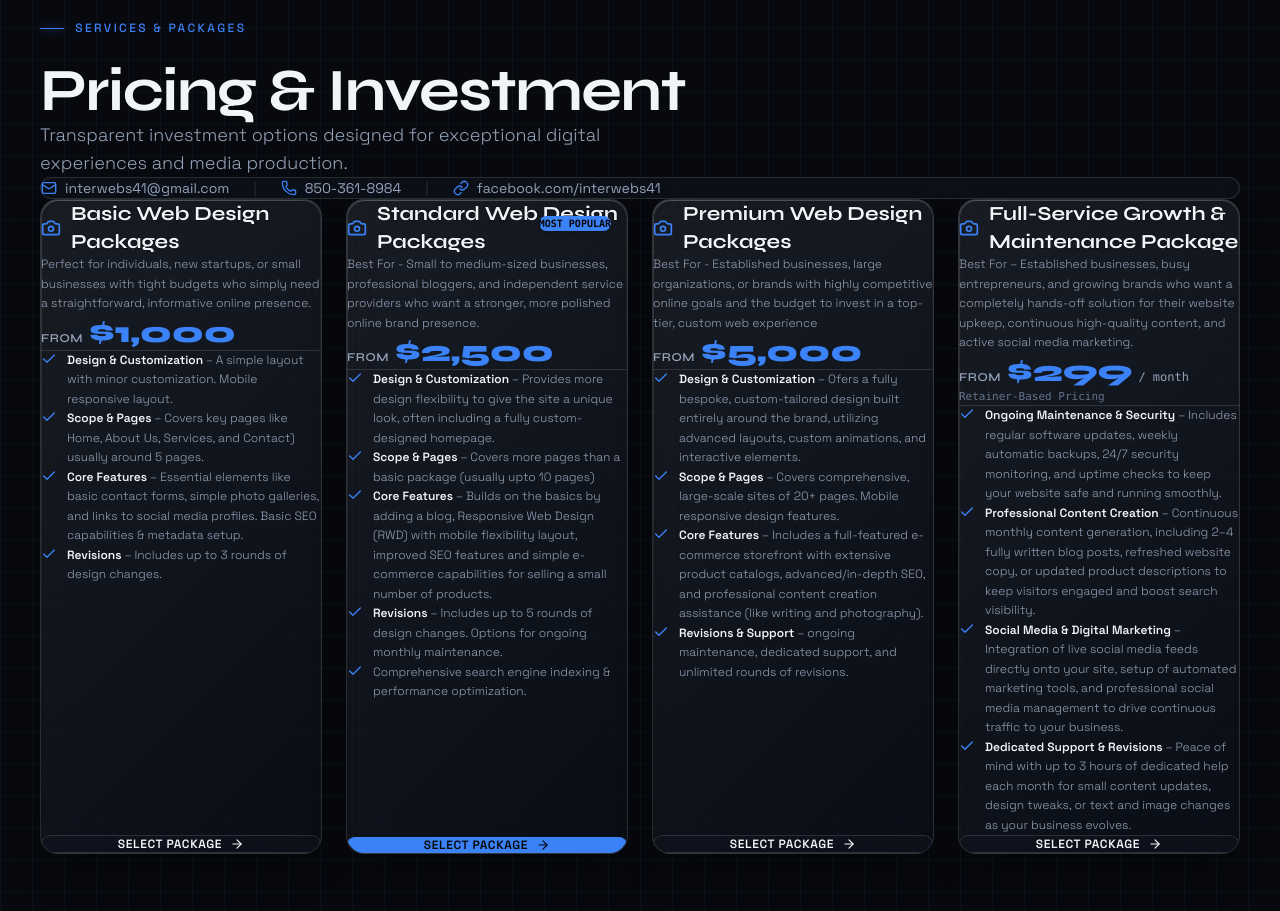
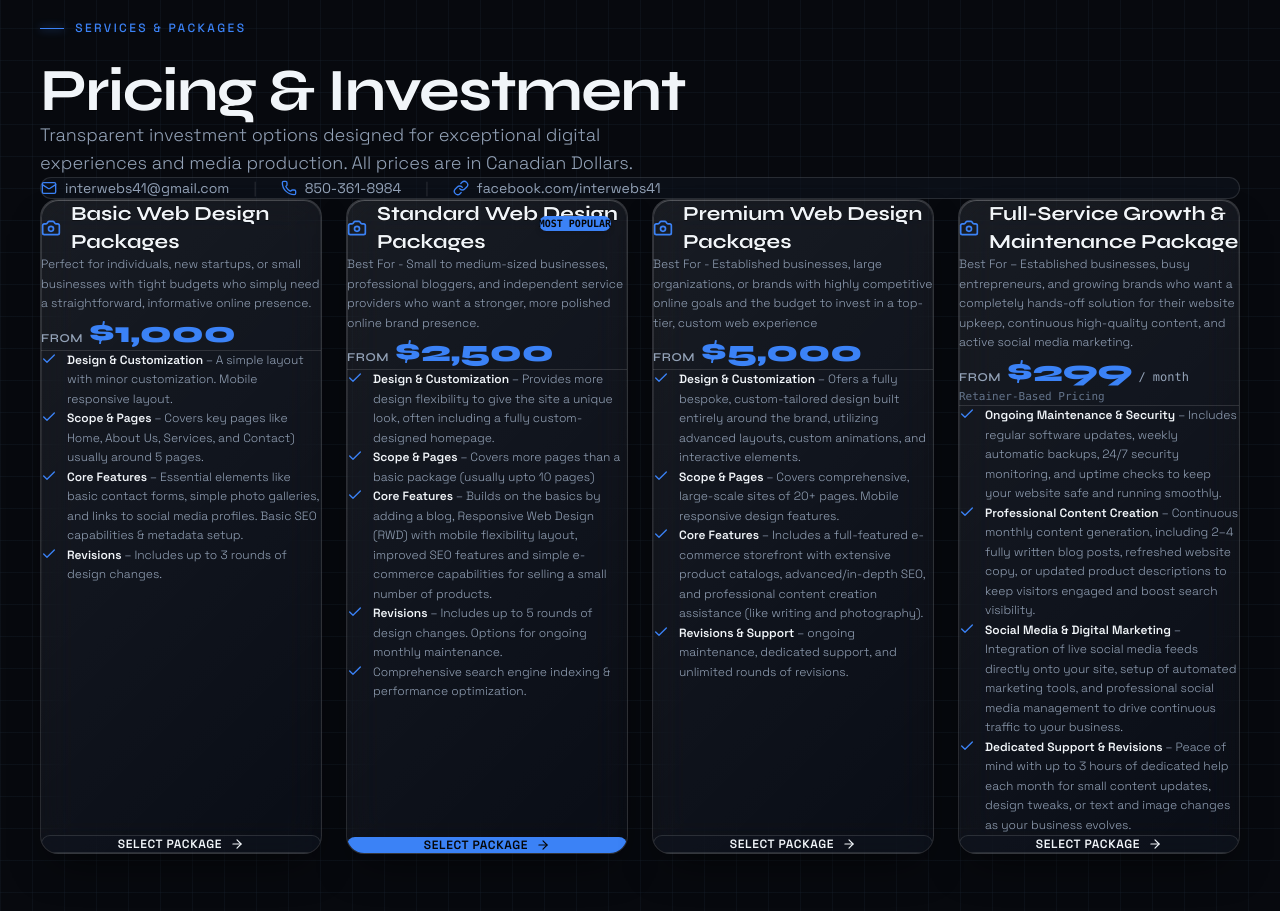
Before and after one commit to seanbee73/interwebs41, a React (Vite) app: page / in a window 1280 px wide. Shown: the part 3780-4691 px from the top of the page. Built offline with nearby package versions, Linux system fonts and the light colour scheme; no server answers.

Commit message:
feat(pricing): clarify currency for investment options
Add a note specifying that all listed prices are in Canadian Dollars.

```diff
--- a/src/components/Pricing.tsx
+++ b/src/components/Pricing.tsx
@@ -30,7 +30,7 @@ export const Pricing: React.FC<PricingProps> = ({ onSelectPackage }) => {
         Pricing &amp; Investment
       </h2>
       <p className="text-base sm:text-lg text-[var(--text-muted)] mb-8 max-w-2xl font-light">
-        Transparent investment options designed for exceptional digital experiences and media production.
+        Transparent investment options designed for exceptional digital experiences and media production. All prices are in Canadian Dollars.
       </p>
 
       {/* Direct Contact Bar */}
```
